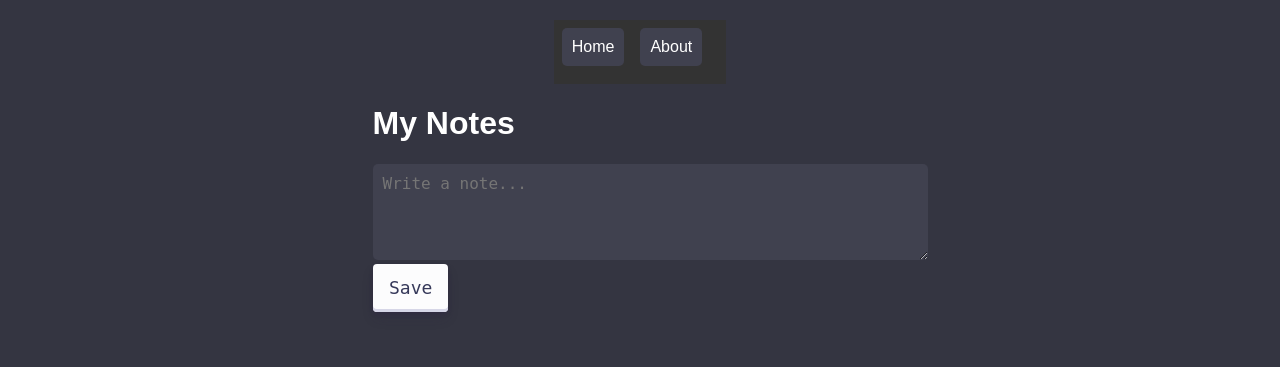
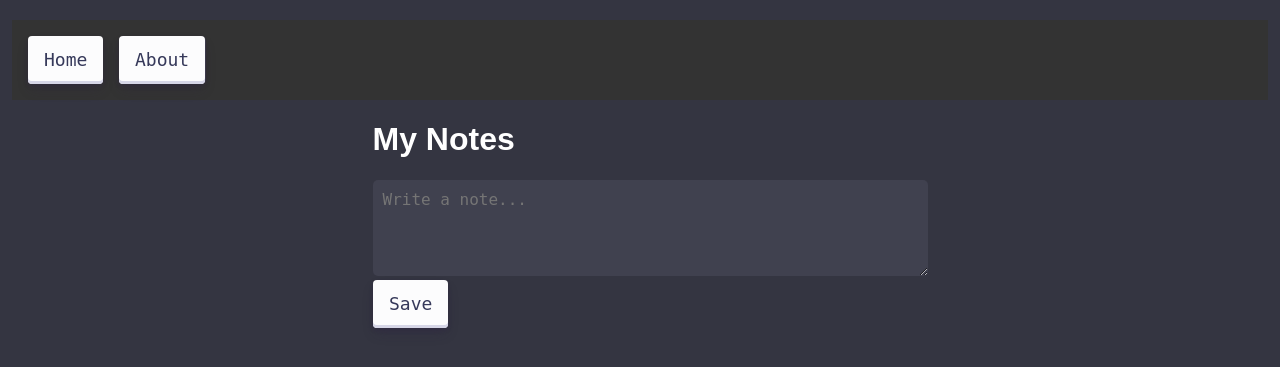
Before and after one commit to CarlosMelicandia/EchoNote, a Flask app: page / in a window 1280 px wide. Shown: the top 367 px of the page. Run offline with Flask 3, Linux system fonts and the light colour scheme; data that the repository does not hold is empty.

Commit message:
feat: better navbar frontend

```diff
--- a/static/styles.css
+++ b/static/styles.css
@@ -92,6 +92,7 @@ button:active {
 nav {
     background-color: #333;
     padding: 0.5rem;
+    width: 100%;
   }
 
   nav ul {
@@ -102,14 +103,51 @@ nav {
   }
 
   nav ul li {
-    margin-right: 1rem;
+    margin: 0.5rem;
+    padding: 0;
   }
 
   nav ul li a {
-    color: white;
+    align-items: center;
+    appearance: none;
+    background-color: #FCFCFD;
+    border-radius: 4px;
+    border-width: 0;
+    box-shadow: rgba(45, 35, 66, 0.4) 0 2px 4px,rgba(45, 35, 66, 0.3) 0 7px 13px -3px,#D6D6E7 0 -3px 0 inset;
+    box-sizing: border-box;
+    color: #36395A;
+    cursor: pointer;
+    display: inline-flex;
+    font-family: "JetBrains Mono",monospace;
+    height: 48px;
+    justify-content: center;
+    line-height: 1;
+    list-style: none;
+    overflow: hidden;
+    padding-left: 16px;
+    padding-right: 16px;
+    position: relative;
+    text-align: left;
     text-decoration: none;
+    transition: box-shadow .15s,transform .15s;
+    user-select: none;
+    -webkit-user-select: none;
+    touch-action: manipulation;
+    white-space: nowrap;
+    will-change: box-shadow,transform;
+    font-size: 18px;
+  }
+
+  nav ul li a:focus {
+    box-shadow: #D6D6E7 0 0 0 1.5px inset, rgba(45, 35, 66, 0.4) 0 2px 4px, rgba(45, 35, 66, 0.3) 0 7px 13px -3px, #D6D6E7 0 -3px 0 inset;
   }
 
   nav ul li a:hover {
-    text-decoration: underline;
+    box-shadow: rgba(45, 35, 66, 0.4) 0 4px 8px, rgba(45, 35, 66, 0.3) 0 7px 13px -3px, #D6D6E7 0 -3px 0 inset;
+    transform: translateY(-2px);
   }
+
+  nav ul li a:active {
+    box-shadow: #D6D6E7 0 3px 7px inset;
+    transform: translateY(2px);
+  }
```
